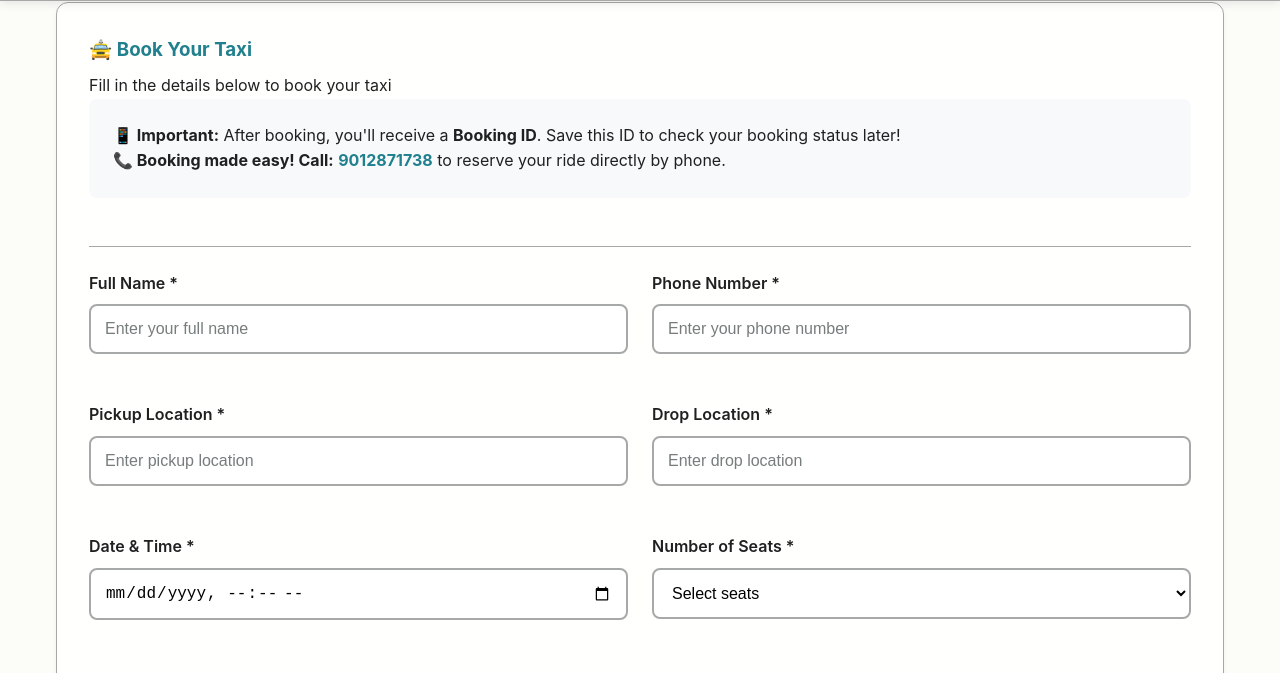
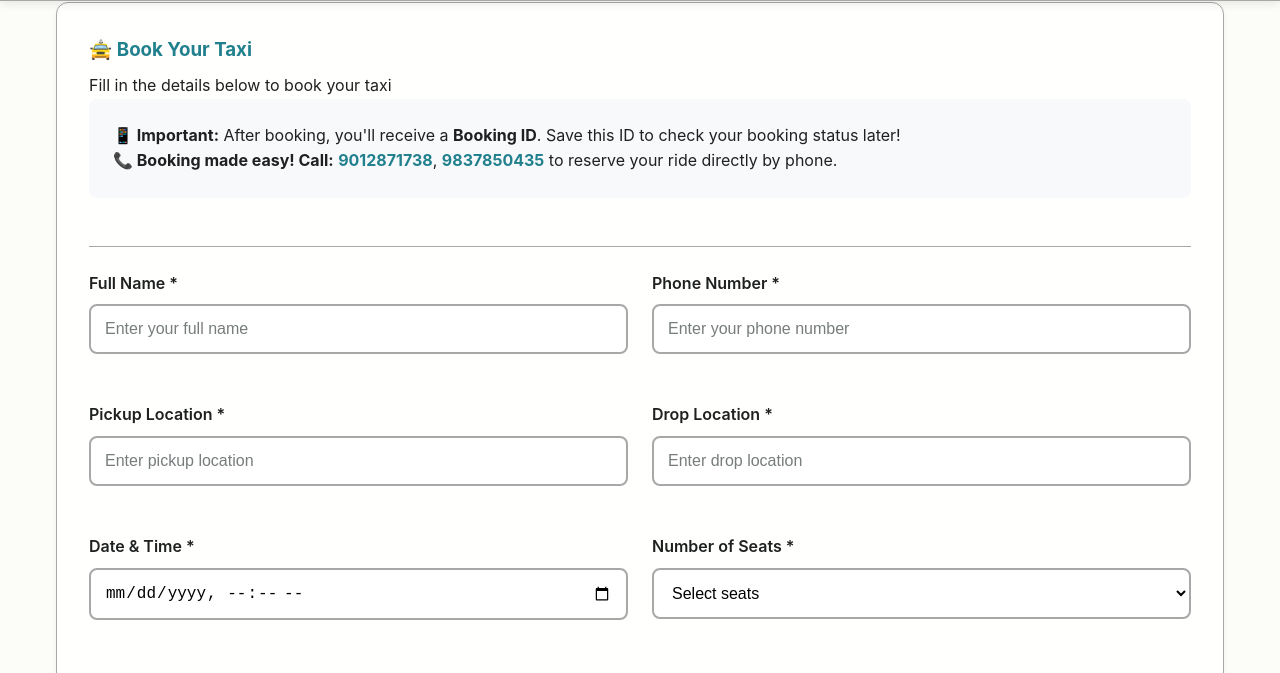
Before and after one commit to sagarkohli07/aapki-apni-taxi, a plain HTML site: page index.html in a window 1280 px wide. Both pictures are taken after a click on the button "Book Your Ride". Shown: the part 78-751 px from the top of the page. Drawn offline with Linux system fonts and the light colour scheme.

Commit message:
index.html

```diff
--- a/index.html
+++ b/index.html
@@ -86,10 +86,12 @@
                     <div class="booking-info">
                         <p><strong>📱 Important:</strong> After booking, you'll receive a <strong>Booking ID</strong>. Save this ID to check your booking status later!</p>
                         <p>
-                      <strong>📞 Booking made easy! Call:</strong>
-                     <a href="tel:9012871738" style="color: var(--color-primary); text-decoration: none; font-weight: bold;">9012871738</a>
-                      to reserve your ride directly by phone.
-                    </p>
+                          <strong>📞 Booking made easy! Call:</strong>
+                            <a href="tel:9012871738" style="color: var(--color-primary); text-decoration: none; font-weight: bold;">9012871738</a>,
+                            <a href="tel:9837850435" style="color: var(--color-primary); text-decoration: none; font-weight: bold;">9837850435</a>
+                              to reserve your ride directly by phone.
+                            </p>
+
 
                     </div>
                 </div>
```
